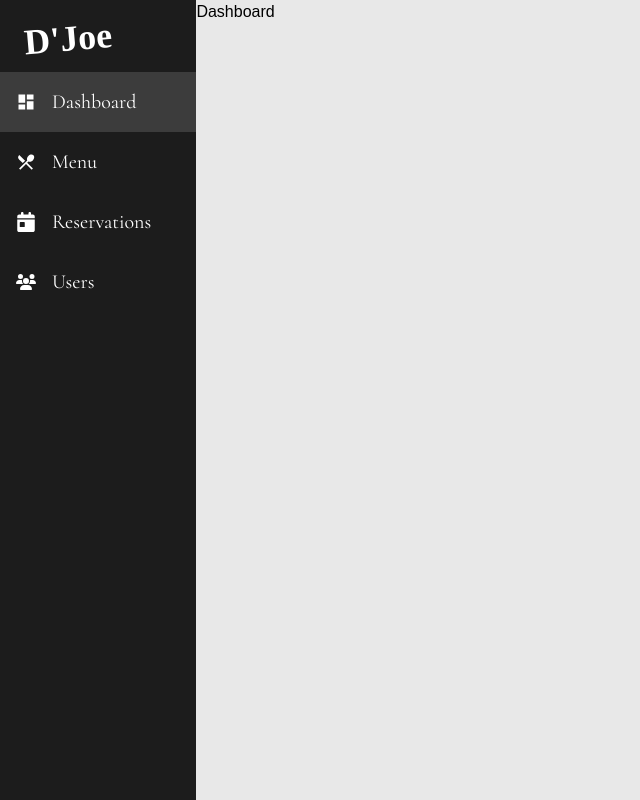
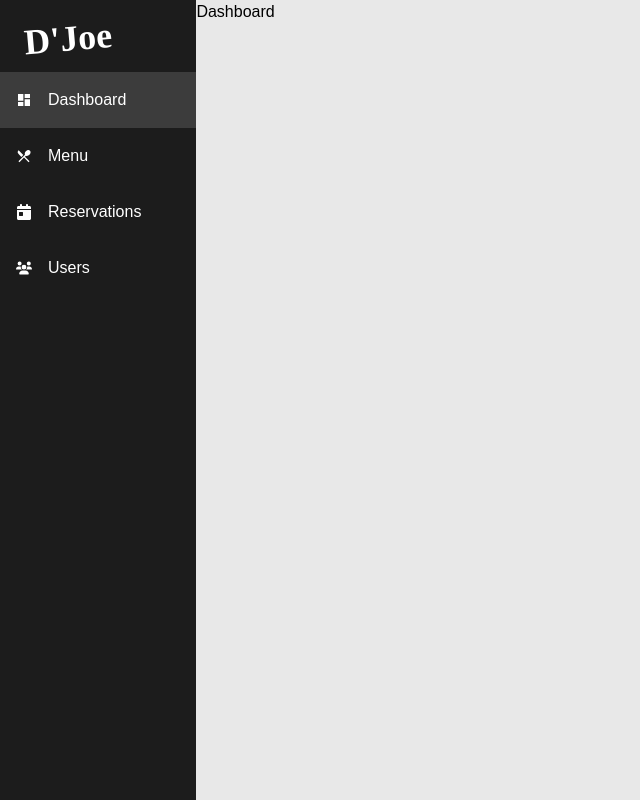
Before and after one commit to RaymondtDev/restaurant-web-application, a React (Vite) app in the folder admin/: page / in a window 1280 px wide. Shown: the whole page, without its empty margins (0-640 px from the left). Built offline with nearby package versions, Linux system fonts and the light colour scheme; a web font is replaced by a local one.

Commit message:
admin frontend side panel missing component keys fix

```diff
--- a/admin/src/components/SidePanel.tsx
+++ b/admin/src/components/SidePanel.tsx
@@ -16,12 +16,12 @@ function SidePanel() {
   return (
     <div>
       <h1 className="text-4xl font-logo font-extrabold -rotate-5 py-4 px-6">D'Joe</h1>
-      <nav className="font-head">
+      <nav>
         { paths.map(path => (
-          <Link to={path.to}>
+          <Link to={path.to} key={path.to}>
             <div className={
               clsx(
-                "text-xl flex items-center gap-4 p-4 transition hover:bg-charcoal-600",
+                "text-md flex items-center gap-4 p-4 transition hover:bg-charcoal-600",
                 {
                   "bg-charcoal-600": location.pathname === path.to
                 }
```
